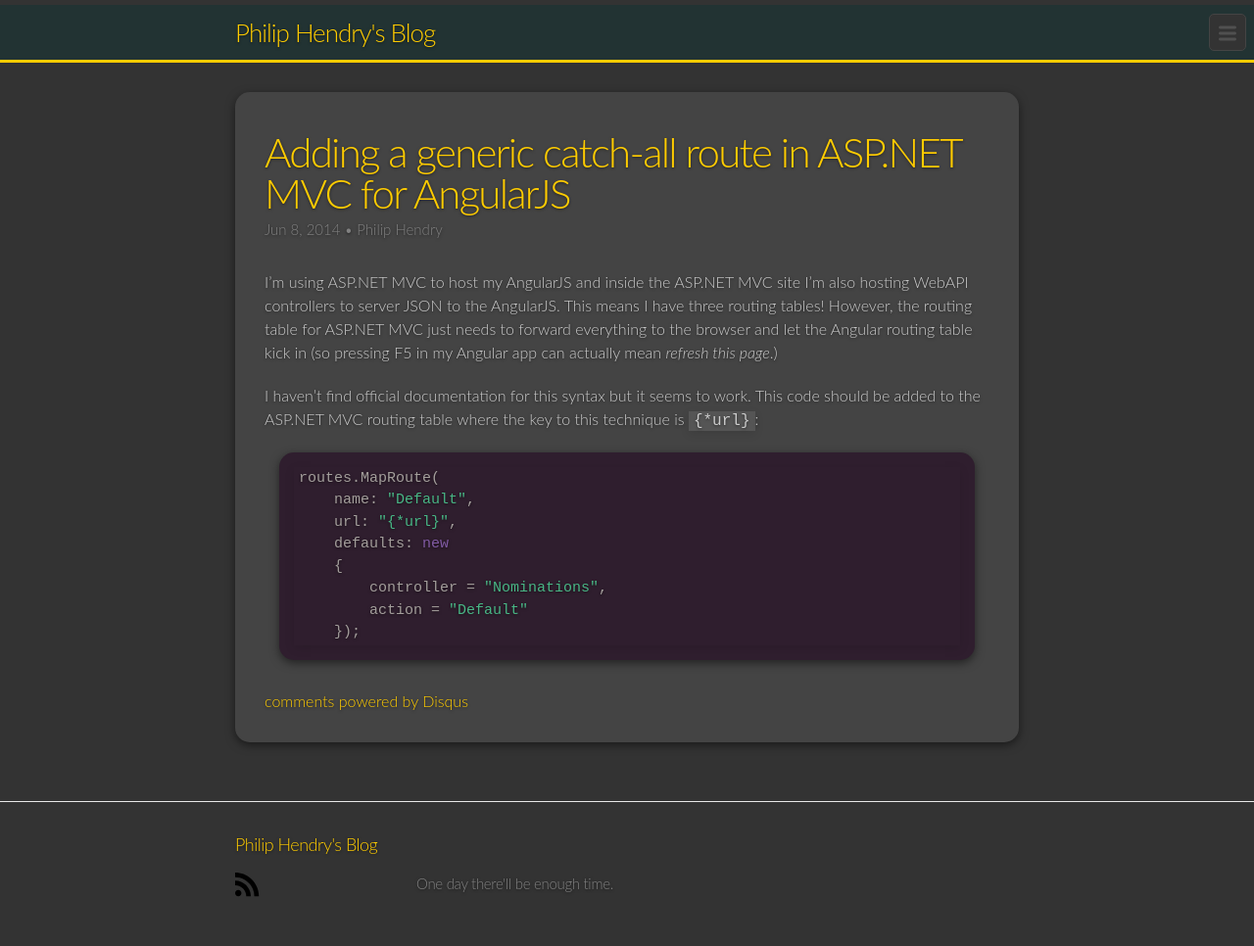
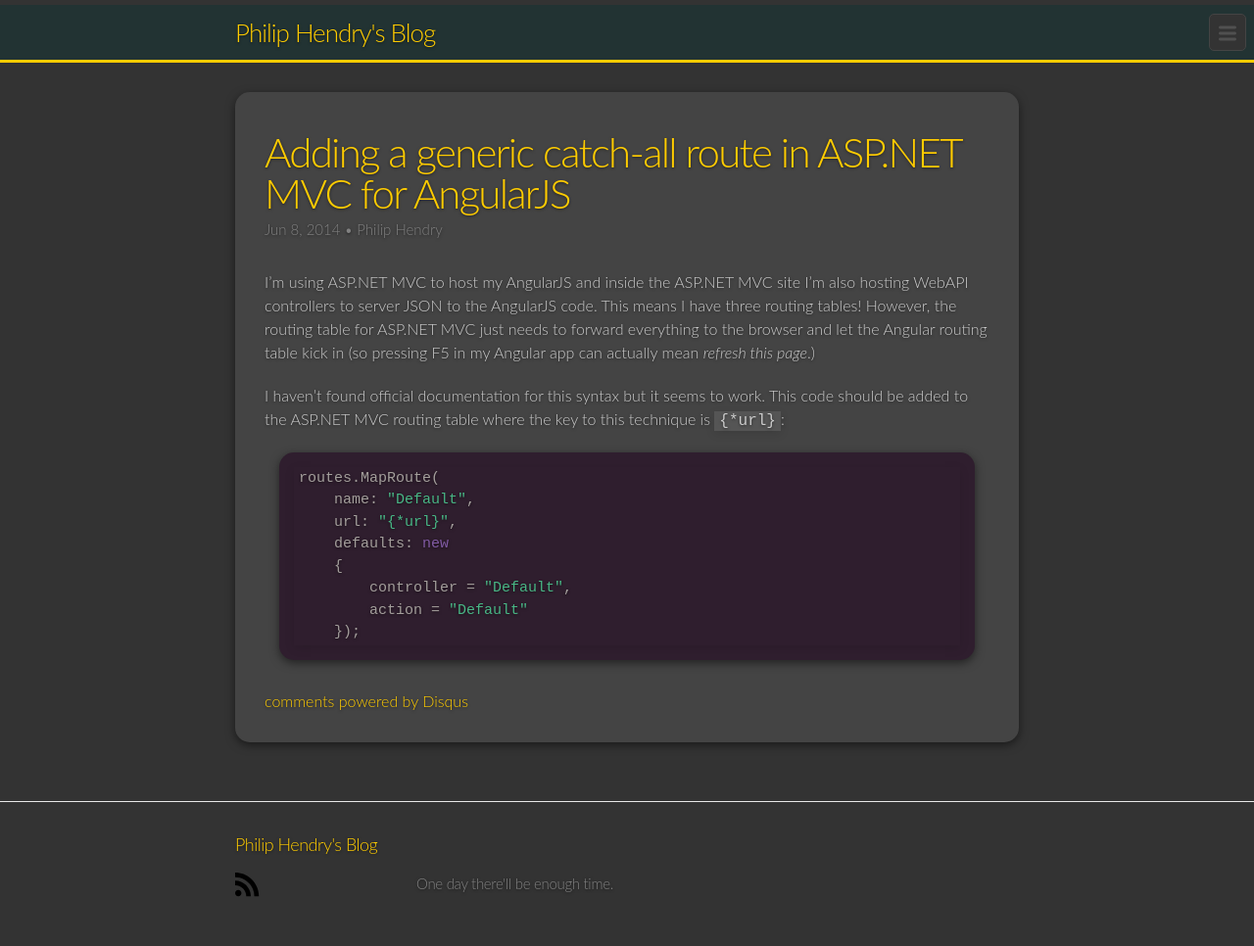
Before and after one commit to philiphendry/blog, a Jekyll site: the page built from _posts/2014-06-08-adding-a-generic-catch-all-route-in-asp-net-mvc-for-angularjs.md, in a window 1280 px wide. Shown: the whole page at 98% size. Built offline with Jekyll 4.4.1, drawn with Linux system fonts in a browser that asks for light colours; Markdown is read by kramdown in place of the engine named in the settings; comment, search, counter and statistics services are not loaded.

Commit message:
Update 2014-06-08-adding-a-generic-catch-all-route-in-asp-net-mvc-for-angularjs.md

````diff
--- a/_posts/2014-06-08-adding-a-generic-catch-all-route-in-asp-net-mvc-for-angularjs.md
+++ b/_posts/2014-06-08-adding-a-generic-catch-all-route-in-asp-net-mvc-for-angularjs.md
@@ -8,9 +8,9 @@ tags:
 - angularjs
 - asp.net mvc
 ---
-I'm using ASP.NET MVC to host my AngularJS and inside the ASP.NET MVC site I'm also hosting WebAPI controllers to server JSON to the AngularJS. This means I have three routing tables! However, the routing table for ASP.NET MVC just needs to forward everything to the browser and let the Angular routing table kick in (so pressing F5 in my Angular app can actually mean *refresh this page*.)
+I'm using ASP.NET MVC to host my AngularJS and inside the ASP.NET MVC site I'm also hosting WebAPI controllers to server JSON to the AngularJS code. This means I have three routing tables! However, the routing table for ASP.NET MVC just needs to forward everything to the browser and let the Angular routing table kick in (so pressing F5 in my Angular app can actually mean *refresh this page*.)
 
-I haven't find official documentation for this syntax but it seems to work. This code should be added to the ASP.NET MVC routing table where the key to this technique is `{*url}`:
+I haven't found official documentation for this syntax but it seems to work. This code should be added to the ASP.NET MVC routing table where the key to this technique is `{*url}`:
 
 ```
 routes.MapRoute(
@@ -18,7 +18,7 @@ routes.MapRoute(
     url: "{*url}",
     defaults: new
     {
-        controller = "Nominations",
+        controller = "Default",
         action = "Default"
     });
 ```
````
